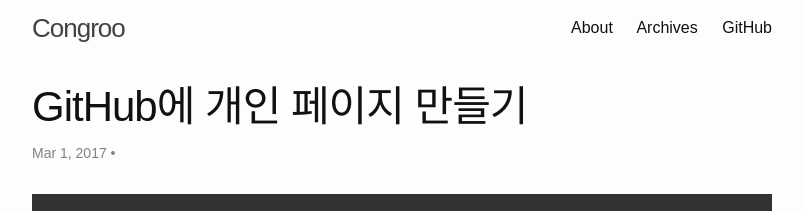
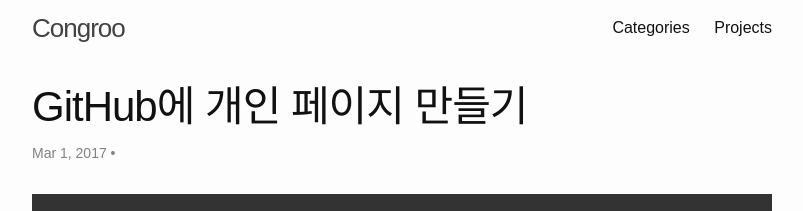
Before and after one commit to kycfeel/kycfeel.github.io, a Jekyll site: the page built from index.html, in a window 1280 px wide and 900 px high. Shown: the top 211 px of the window, without its empty margins (238-1041 px from the left). Built offline with Jekyll 4.4.1, drawn with Linux system fonts in a browser that asks for light colours; the list of posts is cut into pages by our own code.

Commit message:
header link reconnected

```diff
--- a/_data/navigation.yml
+++ b/_data/navigation.yml
@@ -1,9 +1,7 @@
 # If you want to link only specific pages in your header, add the path to the
 # pages in order as they should show up.
 main:
-  - title: "About"
-    url: /about/
-  - title: "Archives"
-    url: /archives/
-  - title: "GitHub"
-    url: https://github.com/yous/whiteglass
+  - title: "Categories"
+    url: /categories/
+  - title: "Projects"
+    url: /projects/
```
Also changed, not shown: categories.md (added, +19 -0 lines).
